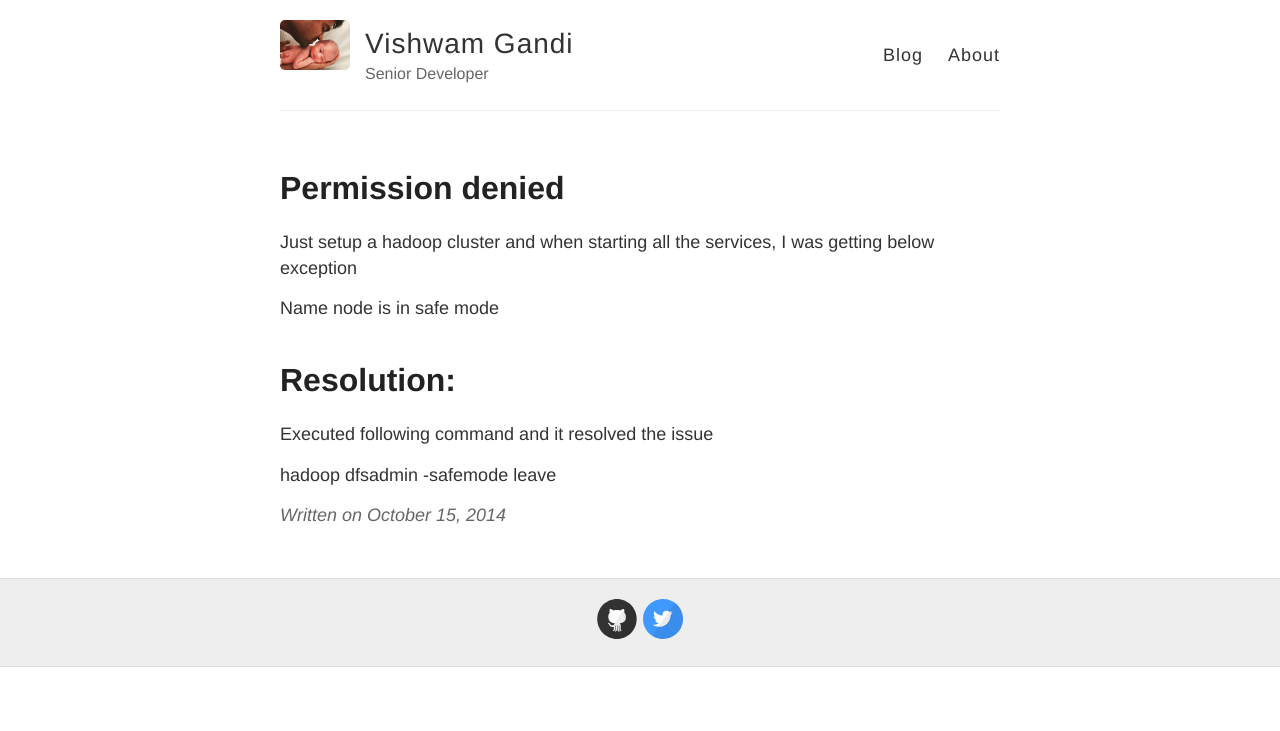
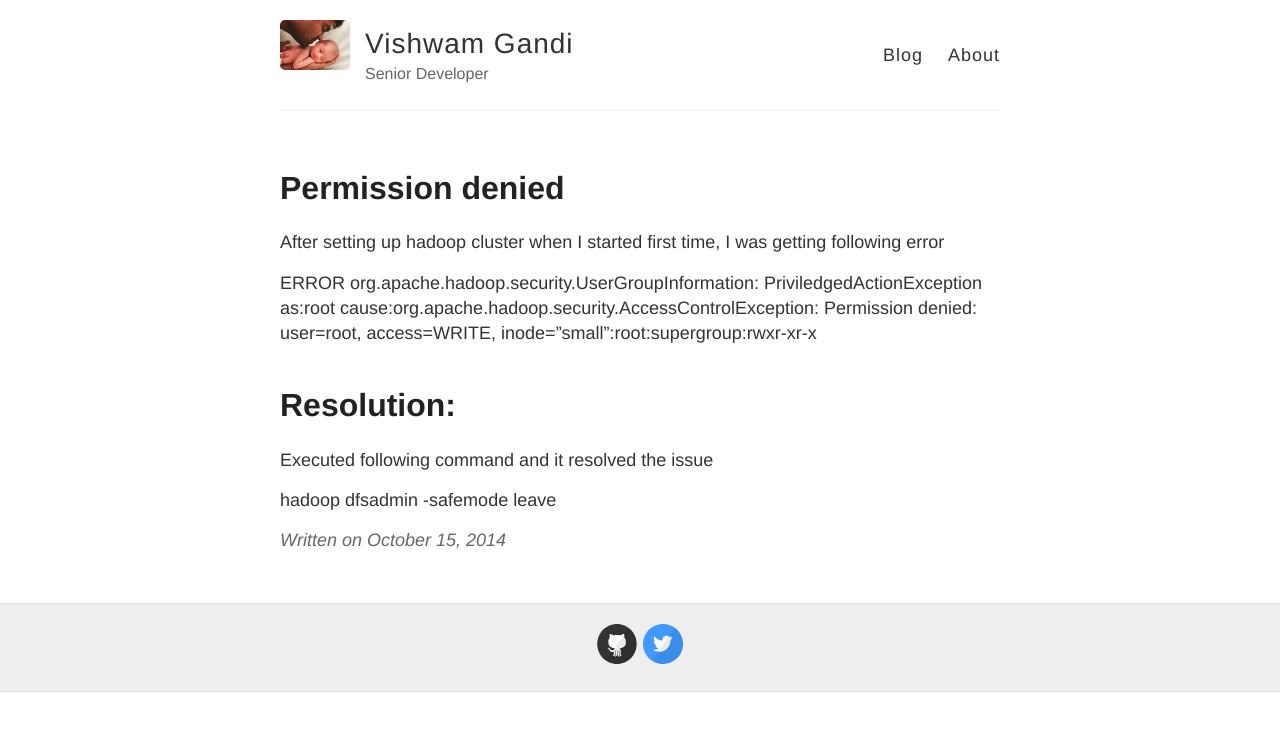
Before and after one commit to vishwamg/vishwamg.github.io, a Jekyll site: the page built from _posts/2014-10-15-Permission denied: user=root, access=WRITE exception.md, in a window 1280 px wide. Shown: the top 731 px of the page. Built offline with Jekyll 4.4.1, drawn with Linux system fonts in a browser that asks for light colours; comment, search, counter and statistics services are not loaded.

Commit message:
Update 2014-10-15-Permission denied: user=root, access=WRITE exception.md

```diff
--- a/_posts/2014-10-15-Permission denied: user=root, access=WRITE exception.md
+++ b/_posts/2014-10-15-Permission denied: user=root, access=WRITE exception.md
@@ -3,9 +3,9 @@ layout: post
 title: Permission denied
 ---
 
-Just setup a hadoop cluster and when starting all the services, I was getting below exception
+After setting up hadoop cluster when I started first time, I was getting following error
 
-Name node is in safe mode
+ERROR org.apache.hadoop.security.UserGroupInformation: PriviledgedActionException as:root cause:org.apache.hadoop.security.AccessControlException: Permission denied: user=root, access=WRITE, inode="small":root:supergroup:rwxr-xr-x
 
 #Resolution:
 
```
